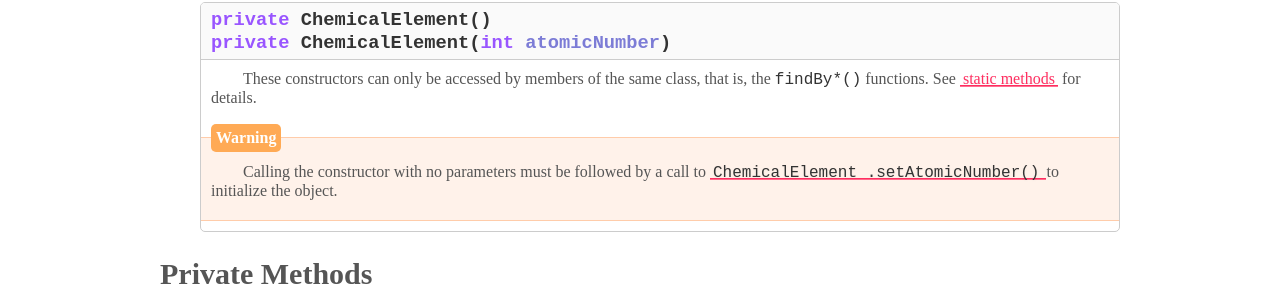
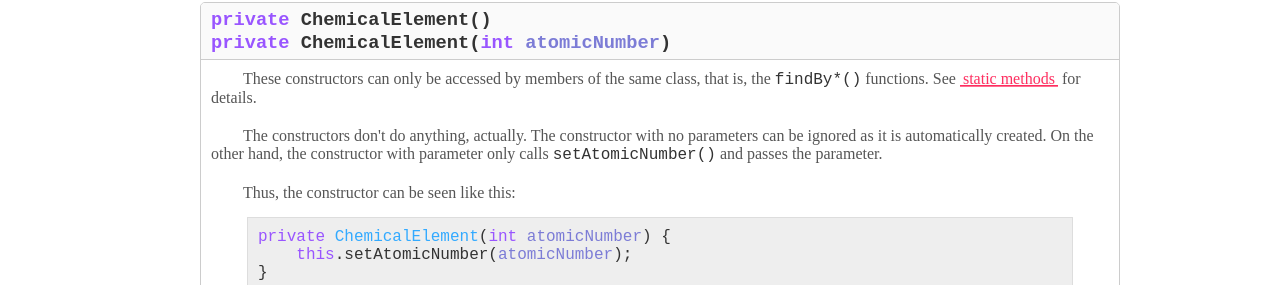
Before and after one commit to Quantarks/quantarks.github.io, a plain HTML site: page java-android/chemical-element.html in a window 1280 px wide. Shown: the part 515-800 px from the top of the page. Drawn offline with Linux system fonts and the light colour scheme; a web font is replaced by a local one.

Commit message:
Added augments to the spec

```diff
--- a/java-android/chemical-element.html
+++ b/java-android/chemical-element.html
@@ -32,7 +32,7 @@
     <div class="padding-fix"></div>
 
     <header class="banner">
-        <small class="site-title">Quantarks™</small>
+        <small class="site-title">Quantarks&trade;</small>
         <h1>
             Class Spec:
             <code class="spec-subject">ChemicalElement</code> class.
@@ -74,6 +74,14 @@
                     <p>These constructors can only be accessed by members of the same class, that is, the
                         <code>findBy*()</code> functions. See
                         <a href="#static-methods">static methods</a> for details.</p>
+                    <p>The constructors don't do anything, actually. The constructor with no parameters can be ignored as it is automatically created. On the other hand, the constructor with parameter only calls <code>setAtomicNumber()</code> and passes the parameter.</p>
+                    <p>Thus, the constructor can be seen like this:
+<pre class="code">
+<code class="kw">private</code> <code class="class">ChemicalElement</code>(<code class="kw">int</code> <code class="var">atomicNumber</code>) {
+    <code class="kw">this</code>.setAtomicNumber(<code class="var">atomicNumber</code>);
+}
+</pre>
+                    </p>
                     <aside class="warning aside-box">
                         <header>Warning</header>
                         <p>Calling the constructor with no parameters must be followed by a call to
```
